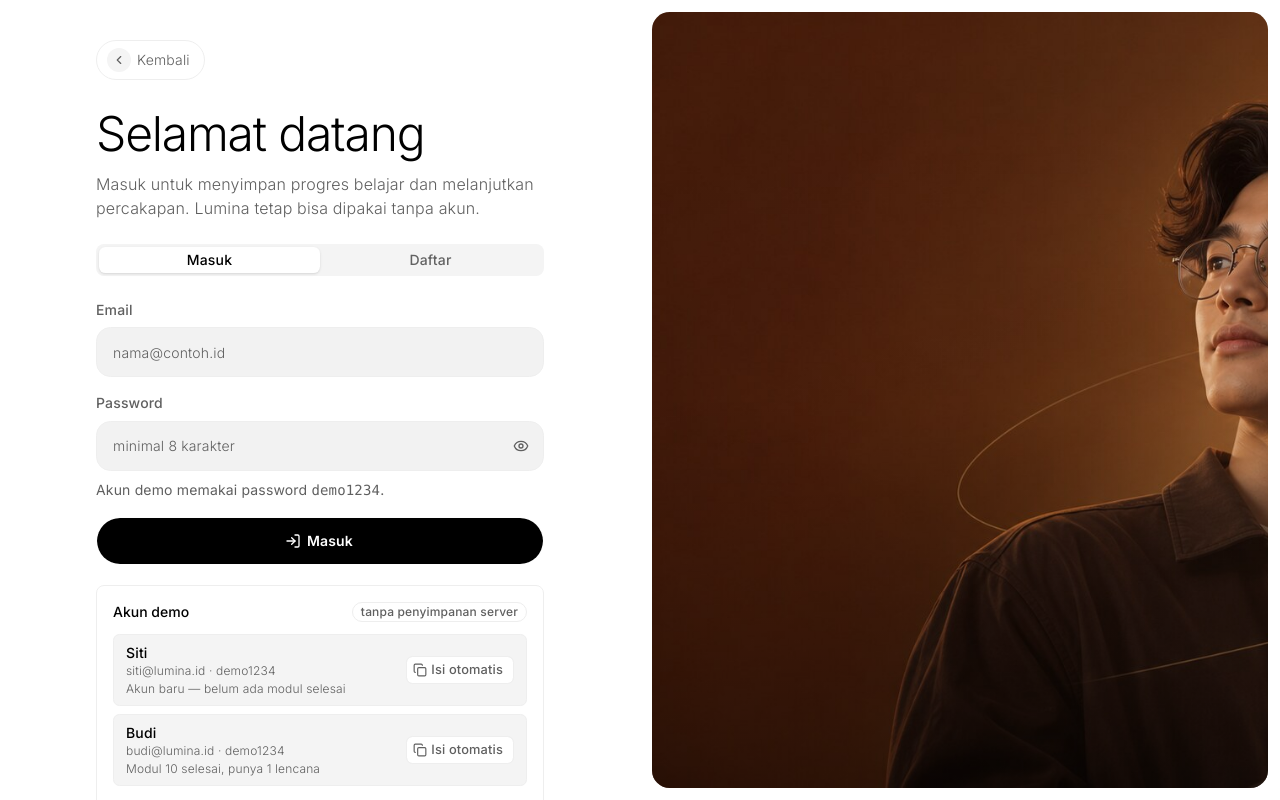
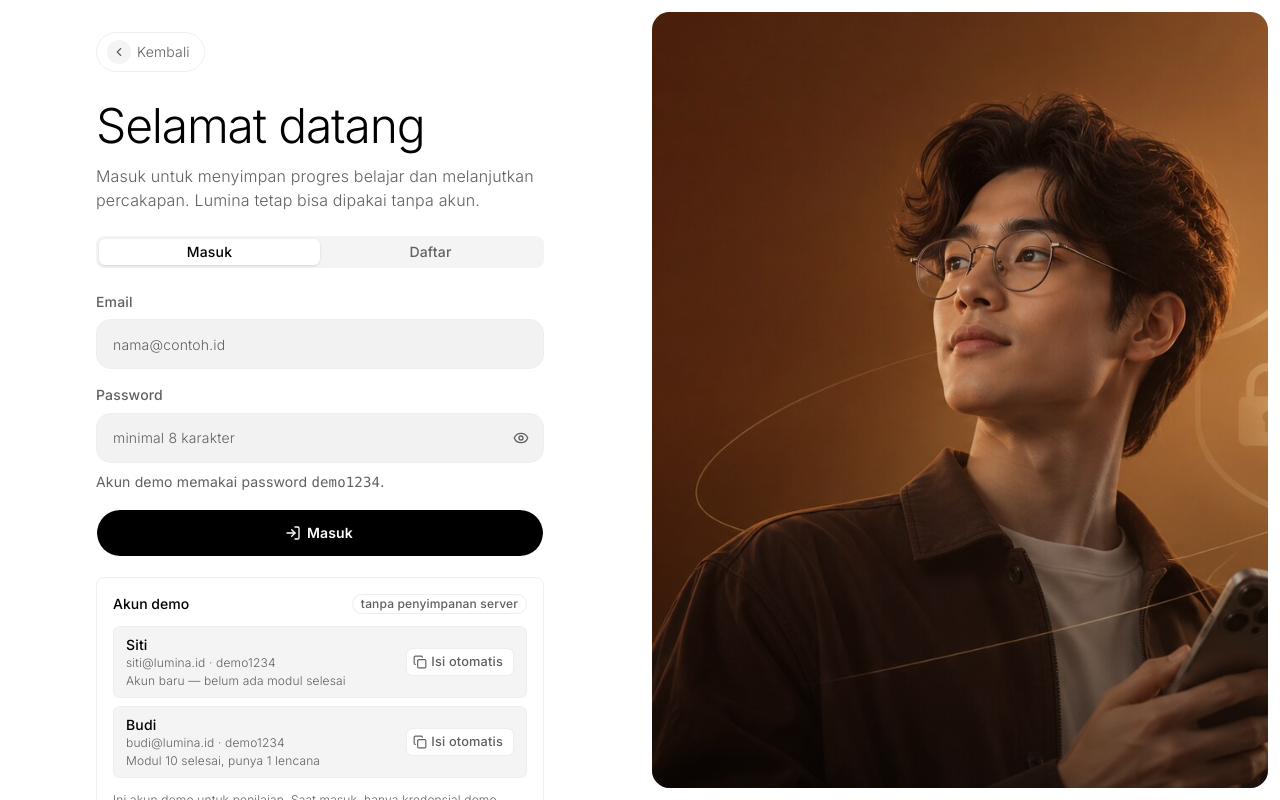
Before and after one commit to vaskoyudha/Lumina, a Next.js app: page /masuk in a window 1280 px wide. Built offline with nearby package versions, Linux system fonts and the light colour scheme.

Commit message:
fix(auth): offset the sign-in hero crop to keep the subject in frame

```diff
--- a/src/components/auth/sign-in-page.tsx
+++ b/src/components/auth/sign-in-page.tsx
@@ -41,7 +41,7 @@ export function SignInPage({
 }) {
   return (
     <div className="grid h-full min-h-0 w-full grid-cols-1 md:grid-cols-2">
-      <section className="flex min-h-0 justify-center overflow-y-auto p-6 sm:p-10">
+      <section className="flex min-h-0 justify-center overflow-y-auto p-6 sm:p-8">
         <div className="my-auto flex w-full max-w-md flex-col gap-6">
           {topSlot}
 
@@ -60,8 +60,11 @@ export function SignInPage({
 
       <section className="relative hidden p-3 md:block">
         <div
-          className="absolute inset-3 rounded-3xl bg-cover bg-center"
-          style={{ backgroundImage: `url(${HERO_SRC})` }}
+          className="absolute inset-3 rounded-3xl bg-cover"
+          style={{
+            backgroundImage: `url(${HERO_SRC})`,
+            backgroundPosition: "82% center",
+          }}
         />
         <div className="absolute inset-3 rounded-3xl bg-gradient-to-t from-foreground/45 via-foreground/5 to-transparent" />
 
```
